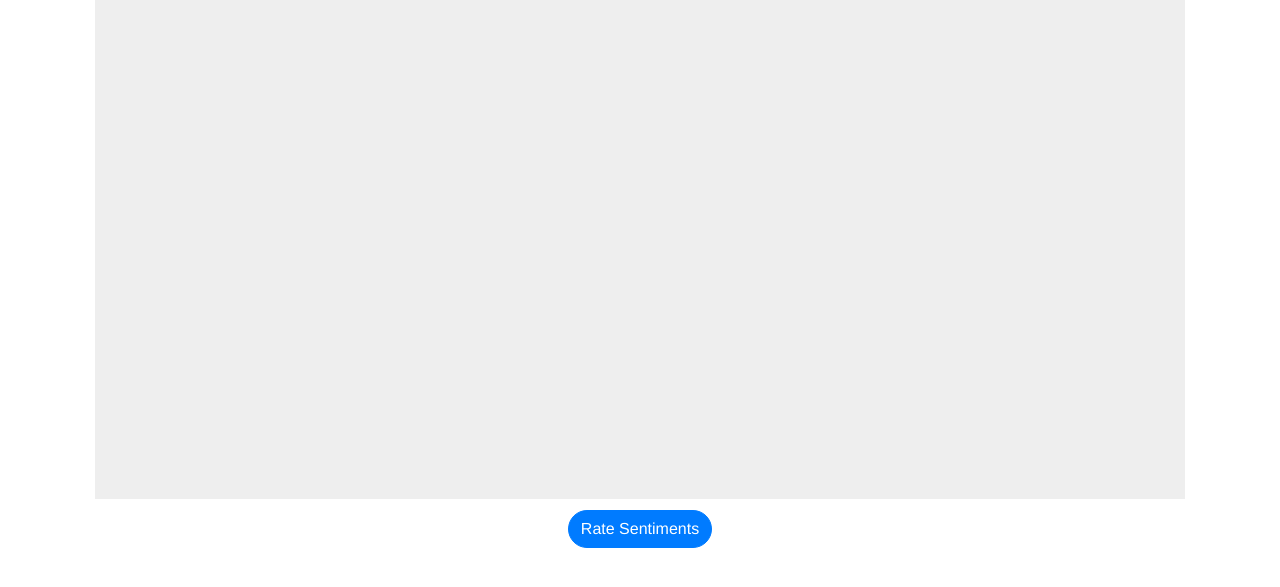
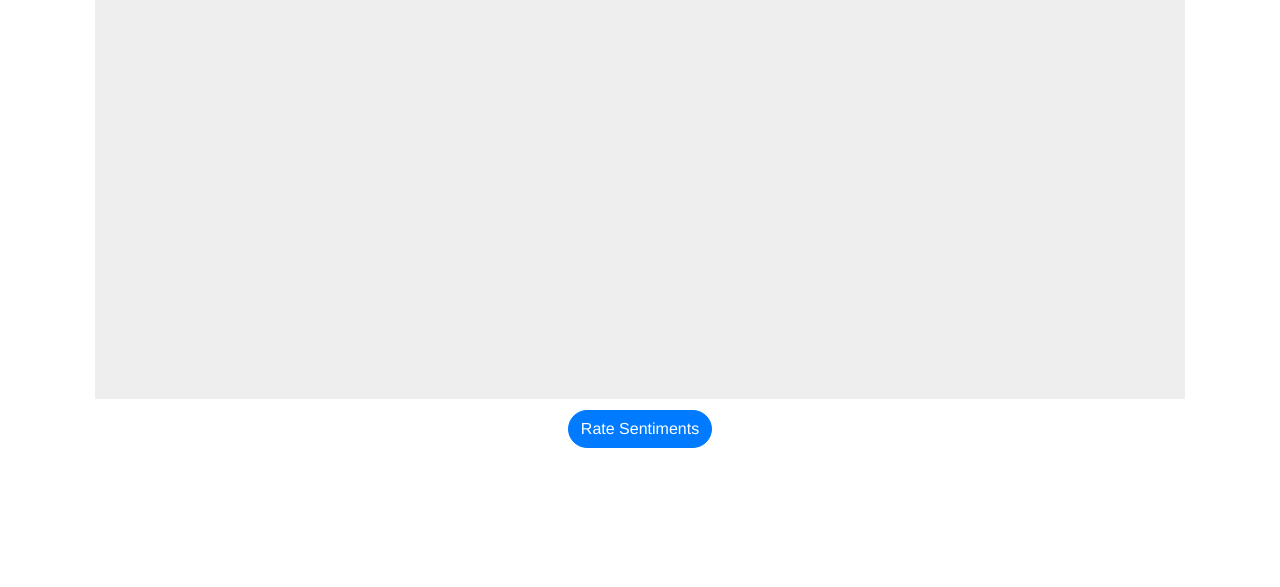
Before and after one commit to Fiifi1/musixent, a Flask app: page / in a window 1280 px wide. Shown: the part 52-639 px from the top of the page. Run offline with Flask 2, Linux system fonts and the light colour scheme; some libraries are stand-ins or nearby versions.

Commit message:
online db

```diff
--- a/requirements.txt
+++ b/requirements.txt
@@ -13,6 +13,7 @@ itsdangerous==2.0.1
 Jinja2==3.0.1
 Mako==1.1.4
 MarkupSafe==2.0.1
+PyMySQL==1.0.2
 python-dateutil==2.8.1
 python-dotenv==0.17.1
 python-editor==1.0.4
--- a/static/css/style.css
+++ b/static/css/style.css
@@ -16,8 +16,8 @@ body
 }
 #music-list{
     background-color: #eee;
-    min-height: 500px;
-    max-height: 700px;
+    min-height: 400px;
+    max-height: 600px;
     margin-bottom: 1px;
     overflow-y:auto;
     -webkit-overflow-scrolling: touch;
@@ -164,10 +164,10 @@ Playlist
 }
 iframe {
     border-radius: 20px;
-    max-height: 50px;
+    max-height: 70px;
   }
 .song{
-  max-height: 50px;
+  max-height: 70px;
 }
 #toggle_rating{
     border-radius: 30px;
```
